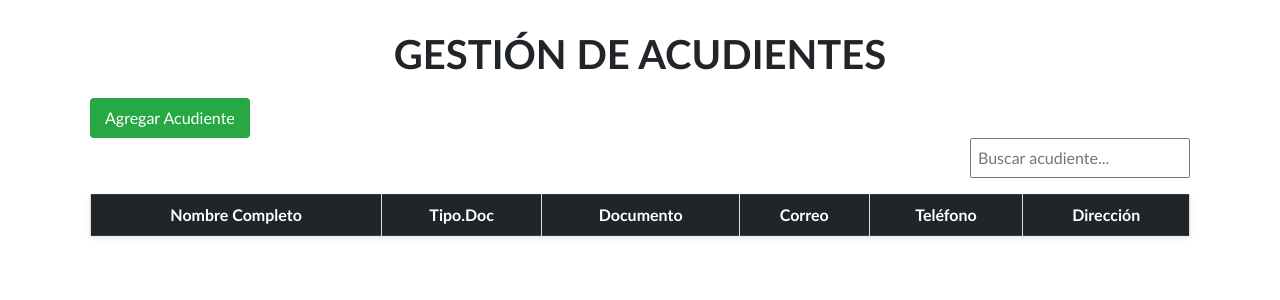
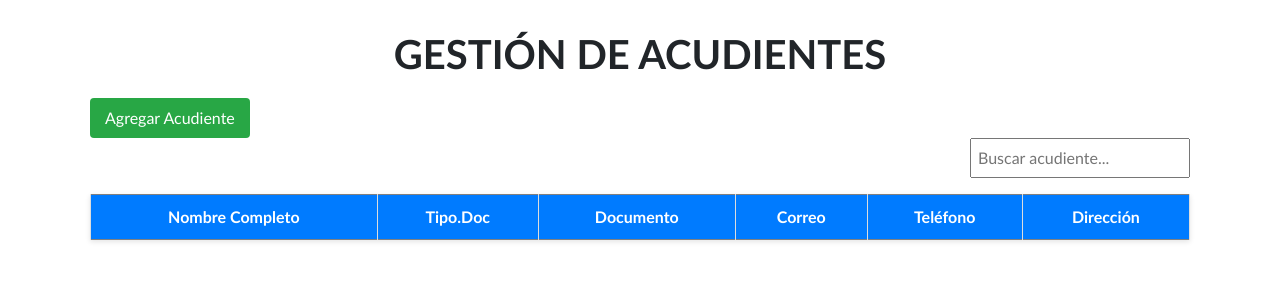
Before and after one commit to Johan-dev32/Edunotas, a Flask app: page /acudientes in a window 1280 px wide. Shown: the part 177-477 px from the top of the page. Run offline with Flask 3, Linux system fonts and the light colour scheme; the visitor is signed in with stand-in values (Sample User, id 1); data comes from the database, SQL or seed files in the repository; lists and menus that the app fills with data are empty.

Commit message:
actualizar

```diff
--- a/static/css/Administrador/Acudientes.css
+++ b/static/css/Administrador/Acudientes.css
@@ -203,3 +203,6 @@ tr:hover {
   font-weight: bold;
 
 }
+.tabla{
+  background-color: #050733ff;
+}
--- a/templates/Administrador/templates/Acudientes.html
+++ b/templates/Administrador/templates/Acudientes.html
@@ -106,8 +106,8 @@
       <input type="text" id="search" placeholder="Buscar acudiente..." onkeyup="buscarAcudiente()">
     </div>
 
-    <table class="table table-bordered mt-3">
-      <thead class="table-dark">
+    <table class="tabla table-bordered mt-3">
+      <thead class="tabla">
         <tr>
           <th>Nombre Completo</th>
           <th>Tipo.Doc</th>
--- a/templates/Administrador/templates/Paginainicio.html
+++ b/templates/Administrador/templates/Paginainicio.html
@@ -58,7 +58,7 @@
   <p class="txtimg2">Alcanzar la excelencia educativa</p>
   <p class="txtimg3">En el Colegio Fe y Alegría, creemos que la tecnología<br> debe estar al servicio del aprendizaje.<br> Con EduNotas, potenciamos la organización académica, <br>fortalecemos la comunicación y hacemos más eficiente la vida escolar.</p>
 
-<div class="container my-5 mt-2">
+<div class="container my-5 mt-5">
   <ul class="nav nav-pills justify-content-center bg-white p-4 rounded-pill ">
     <li class="nav-item">
       <a  href="{{ url_for('resumensemanal') }}" class="nav-link active rounded-pill px-4">Resumen Semanal</a>
```
Also changed, not shown: static/css/Administrador/Inicio.css (+12 -0 lines).
